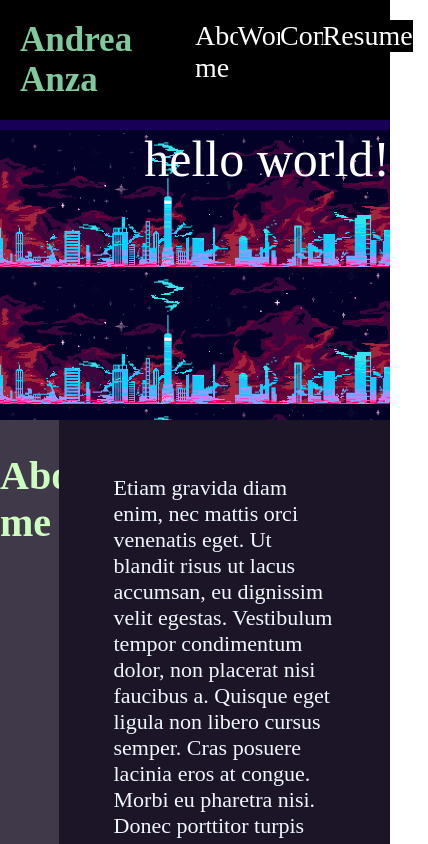
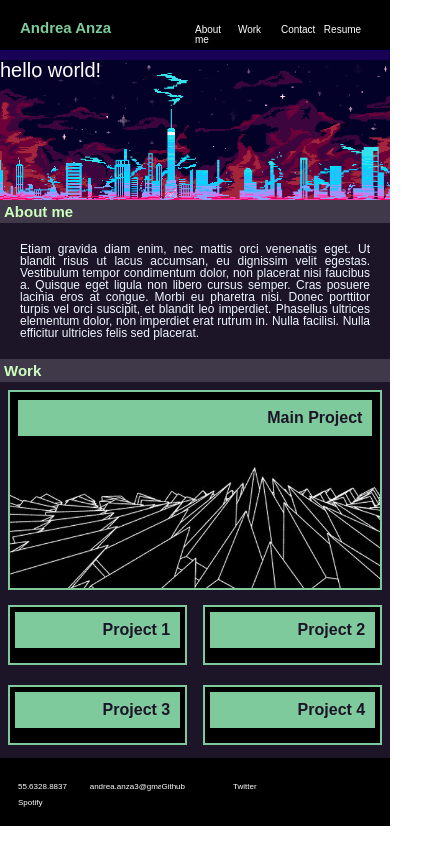
Before and after one commit to AndyAnza/Professional-Portfolio, a plain HTML site: page index.html in a window 390 px wide. Shown: the top 844 px of the page, 428 px wide, since content can reach past the window. Drawn offline with Linux system fonts and the light colour scheme.

Commit message:
Added media querie for max-width of 480px

```diff
--- a/assets/css/reset.css
+++ b/assets/css/reset.css
@@ -19,7 +19,7 @@ h1, h2, h3, h4, h5, h6 {
 }
 
 input, select, option, optgroup, textarea, button, pre, code {
-    font-size: 100;
+    font-size: 100%;
     font-family: inherit;
 }
 
--- a/assets/css/style.css
+++ b/assets/css/style.css
@@ -1,9 +1,3 @@
-* {
-    box-sizing: border-box;
-    margin: 0;
-    padding: 0;
-    background-color: white;
-}
 
 :root{
     --background:#170055;
@@ -163,5 +157,98 @@ p {
     background-color:#1C1427;
     color: aliceblue;
     font-size: 22px;
-    text-align: left;
+    text-align: justify;
 }
+
+
+/* Media queries*/
+@media screen and (max-width: 780px) {
+    .main, article {
+        display:flex;
+        flex-direction: column;
+    }
+
+    .project1-2, .project3-4 {
+        display:flex;
+        flex-direction: wrap;
+    }
+
+    #empty-space1, #empty-space2 {
+        display: none;
+    }
+}
+
+@media screen and (max-width: 480px) {
+    .header {
+        max-height: 50px ;
+    }
+
+    h1 {
+        font-size: 15px;
+    }
+
+    .nav-links li {
+        width: 22%;
+        font-size: 10px;
+    }
+
+    .main-image {
+        display:flex;
+        flex-direction: row;
+        background-size: cover;
+        height: 150px;
+        font-size: 20px;
+    }
+
+    #about-me, #work, #empty-space1, #empty-space2, #contact {
+        width: 100%;
+        align-content: center;
+    }
+
+    h2 {
+        font-size: 15px;
+        padding: 4px 4px;
+        text-align: left;
+    }
+
+    .main, article {
+        display:flex;
+        flex-direction: column;
+    }
+
+    p {
+        width: auto;
+        font-size: 12px;
+        padding: 20px;
+    }
+
+    .main-project {
+        width: 96%;
+        max-height: 200px;
+    }
+
+    .project1-2, .project3-4 {
+        display:flex;
+        flex-direction: wrap;
+        width: 100%;
+        height: 80px;
+    }
+
+    .project1, .project2, .project3, .project4 {
+        width: 100%;
+        height: 60px;
+    }
+
+    #empty-space1, #empty-space2, #contact {
+        display: none;
+    }
+
+.footer, .footer-nav{
+    width: 100%;
+    margin: 0;
+    }
+
+    .number, .mail, .github, .twitter, .spotify {
+        font-size: 8px;
+}
+    }
--- a/index.html
+++ b/index.html
@@ -4,7 +4,7 @@
     <meta charset="UTF-8">
     <meta http-equiv="X-UA-Compatible" content="IE=edge">
     <meta name="viewport" content="width=device-width, initial-scale=1.0">
-    <link rel="reset" href="./assets/css/reset.css"/>
+    <link rel="stylesheet" href="./assets/css/reset.css"/>
     <link rel="stylesheet" href="./assets/css/style.css"/>
     <title>AndyAnza | Professional Portfolio </title>
 </head>
@@ -43,7 +43,7 @@
         <div class="project4"><h3>Project 4</h3></div>
     </section>
 
-    <footer= class="footer">
+    <footer class="footer">
         <div id="contact"><h2>Contact</h2></div>
         <ul class="footer-nav">
             <li class="number">55.6328.8837</li>
@@ -53,7 +53,7 @@
             <li class="spotify"><a href="https://open.spotify.com/user/n%C3%ABya">Spotify</a></li>
         </ul>
 
-    </footer=>
+    </footer>
 
 </body>
 </html>
```
